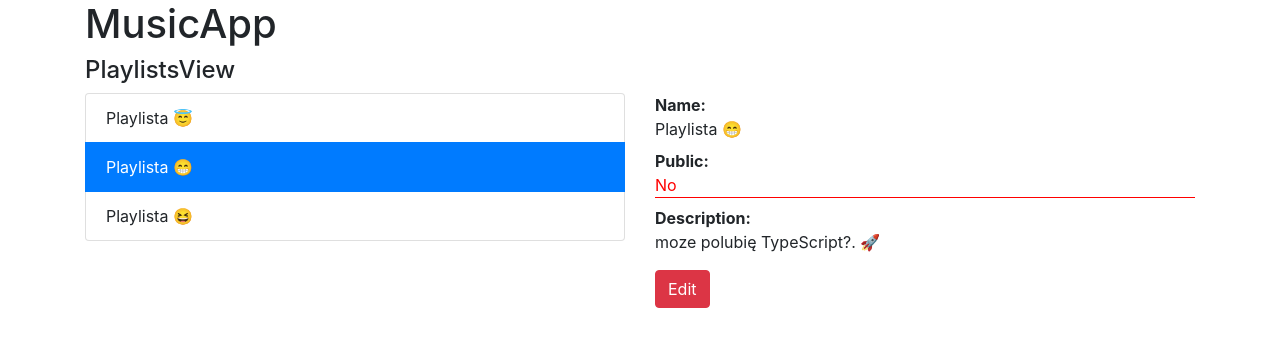
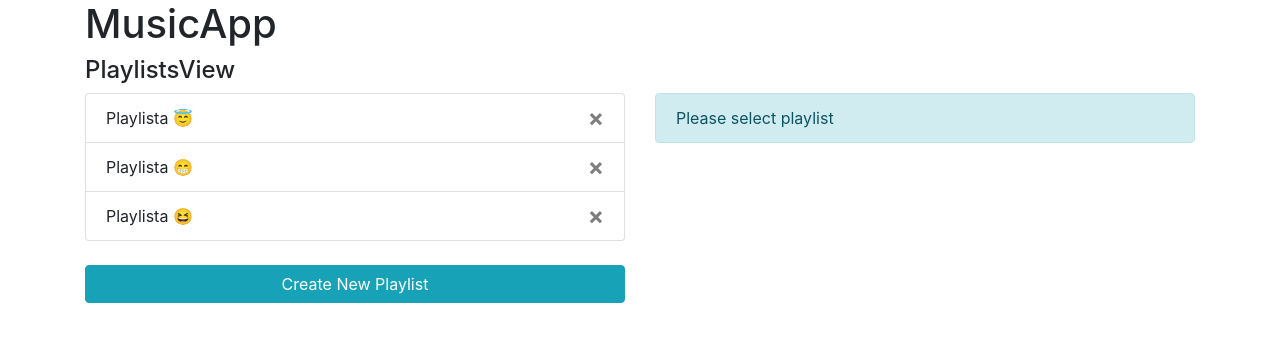
Before and after one commit to kruzyk/lufthansa-react-player, a React (Create React App) app: page / in a window 1280 px wide. Shown: the top 346 px of the page. Built offline with nearby package versions, Linux system fonts and the light colour scheme.

Commit message:
Zadanie 2 - usuwanie playlisty, tworzenie nowej playlisty, komunikat zaznacz

```diff
--- a/src/playlists/components/PlaylistList.tsx
+++ b/src/playlists/components/PlaylistList.tsx
@@ -17,6 +17,8 @@ export const PlaylistList = ({ playlists, selectedId, onSelected }: Props) => {
                         onClick={() => onSelected(playlist.id)}
                         key={playlist.id}>
                         {playlist.name}
+
+                        <span className="close">&times;</span>
                     </div>
                 )}
             </div>
--- a/src/playlists/containers/PlaylistsView.tsx
+++ b/src/playlists/containers/PlaylistsView.tsx
@@ -30,20 +30,30 @@ const data: Playlist[] = [
 ]
 
 export const PlaylistsView = (props: Props) => {
-    const [selectedId, setSelectedId] = useState<string | undefined>('234')
+    const [selectedId, setSelectedId] = useState<string | undefined>()
     const [selectedPlaylist, setSelectedPlaylist] = useState<Playlist | undefined>()
     const [mode, setMode] = useState<'details' | 'form'>('details')
     const [playlists, setPlaylists] = useState<Playlist[]>(data)
 
     /* TODO:
-        - Przycisk Edit w Details "przełącza" na formularza (*zmiana mode! props!) **=> ---DONE
-        - Przycisk Cancel w Formularzu "przełącza" na details (*zmiana mode! props!) **=> ---DONE
-        - Przycisk Save w Formularzu:
-            - "przełącza" na details (*zmiana mode! props!)
-            - przekazuje Draft (szkic / nizapisane dane playlisty *props!) do PlaylistsView
-            - PlaylistsView podmienia szkic na liście playlist (! Immutable - kopia renderuje!)
 
-        - Zapisana playlista jest widoczna na liscie i w details!
+        - git checkout -b mojezadanie1
+        - git add .
+        - git commit -m "Moje zadanie"
+        - git checkout master
+        - git pull
+        - git checkout -b mojezadanie2
+        - szuru buru...
+        - git add .
+        - git commit -m "Moje zadanie 2"
+
+
+        - Show "Please select playlist when nothing selected"
+        - Remove playlists when X clicked
+        - Create new playlist
+            - Show Empty form when button [ Create new playlist ] cliked
+            - Cancel... go back to details.
+            - Save - add new playlist to list and select in in details.
     */
 
     const edit = () => {
@@ -54,14 +64,7 @@ export const PlaylistsView = (props: Props) => {
     }
     const save = (draft: Playlist) => {
         setMode('details')
-        const index = playlists.findIndex(p => p.id === draft.id)
-        if (index !== -1) {
-             setPlaylists([
-                 ...playlists.slice(0, index),
-                 draft,
-                 ...playlists.slice(index + 1)
-             ])
-        }
+        setPlaylists(playlists.map(p => p.id === draft.id ? draft : p))
     }
 
     useEffect(() => {
@@ -78,15 +81,19 @@ export const PlaylistsView = (props: Props) => {
                         onSelected={id => { setSelectedId(id) }}
                         playlists={playlists}
                         selectedId={selectedId} />
+
+                    <button className="btn btn-info btn-block mt-4">Create New Playlist</button>
                 </div>
                 <div className="col">
                     {selectedPlaylist && mode === 'details' && <PlaylistDetails
-                    edit={edit}
-                    playlist={selectedPlaylist} />}
+                        edit={edit}
+                        playlist={selectedPlaylist} />}
                     {selectedPlaylist && mode === 'form' && <PlaylistEditForm
-                    save={save}
-                    playlist={selectedPlaylist}
-                    cancel={cancel}/>}
+                        save={save}
+                        playlist={selectedPlaylist}
+                        cancel={cancel} />}
+
+                        <div className="alert alert-info">Please select playlist</div>
                 </div>
             </div>
         </div>
```
